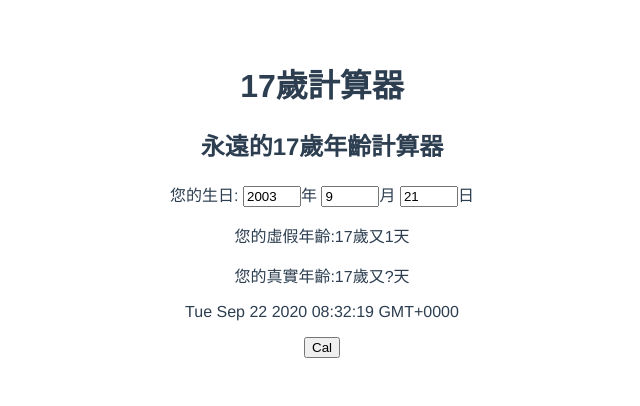
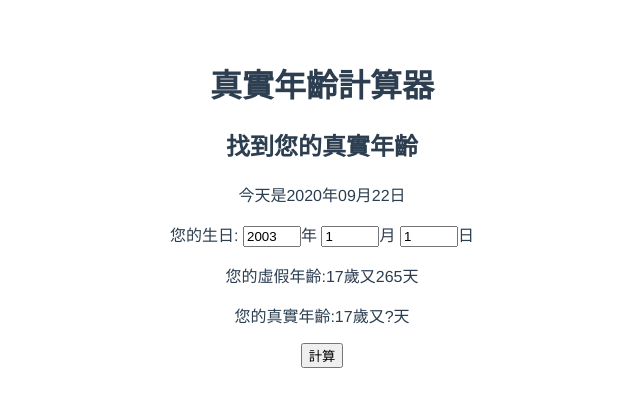
Before and after one commit to shangjuc/real_age_calculator, a Vue app: page / in a window 1280 px wide. Shown: the top 406 px of the page, without its empty margins (318-958 px from the left). Built offline with nearby package versions, Linux system fonts and the light colour scheme.

Commit message:
Fix fake_yy bug

```diff
--- a/src/App.vue
+++ b/src/App.vue
@@ -1,6 +1,6 @@
 <template>
   <div id="app">
-    <SevenTeen msg="17歲計算器"/>
+    <SevenTeen msg="真實年齡計算器"/>
   </div>
 </template>
 
--- a/src/components/SevenTeen.vue
+++ b/src/components/SevenTeen.vue
@@ -1,8 +1,9 @@
 <template>
   <div id="cal">
     <h1>{{ msg }}</h1>
-    <h2>永遠的17歲年齡計算器</h2>
+    <h2>找到您的真實年齡</h2>
 
+    <p>今天是{{real_today}}</p>
     <p>您的生日:
       <input type="number" v-model="birth_yy" max="2020" min="1920" v-on:click="cal_real_dd()">年
       <input type="number" v-model="birth_mm" max="12" min="1" v-on:click="cal_real_dd()">月
@@ -12,8 +13,7 @@
     <p>您的虛假年齡:{{fake_yy}}歲又{{fake_dd}}天</p>
     <p>您的真實年齡:17歲又{{real_dd}}天</p>
 
-    <p>{{real_today}}</p>
-    <button v-on:click="cal_real_dd()">Cal</button>
+    <button v-on:click="cal_real_dd()">計算</button>
   </div>
 </template>
 
@@ -26,8 +26,8 @@ export default {
   data: function(){
     return {
       birth_yy: 2003,
-      birth_mm: 9,
-      birth_dd: 21,
+      birth_mm: 1,
+      birth_dd: 1,
       // fake_yy: '?',
       // fake_dd: '?',
       real_dd: '?'
@@ -37,9 +37,6 @@ export default {
     cal_real_dd: function() {
       let today = moment();
       let endday = moment((Number(this.birth_yy) + 17)+'-'+this.birth_mm+'-'+this.birth_dd);
-      // if((Number(this.birth_mm)*100 + Number(this.birth_dd)*1) > (Number(moment().format('M'))*100+Number(moment().format('D')*1 ))){
-      //   endday = moment((Number(this.birth_yy) + 17)+'-'+this.birth_mm+'-'+this.birth_dd);
-      // }
       this.real_dd = Math.floor((today-endday)/86400000);
     }
   },
@@ -65,7 +62,7 @@ export default {
       return dd;
     },
     real_today: function(){
-      return (moment());
+      return (moment().format("YYYY年MM月DD日"));
     }
   }
 }
--- a/src/main.js
+++ b/src/main.js
@@ -1,7 +1,7 @@
 import Vue from 'vue'
 import App from './App.vue'
 
-// Vue.use(require('vue-moment'));
+Vue.use(require('vue-moment'));
 Vue.config.productionTip = false
 
 new Vue({
```
